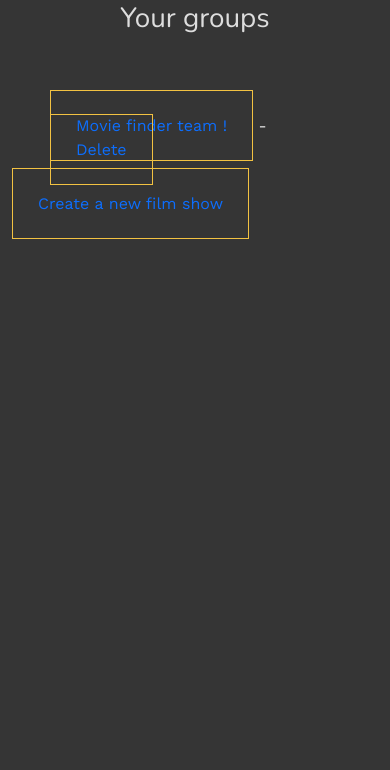
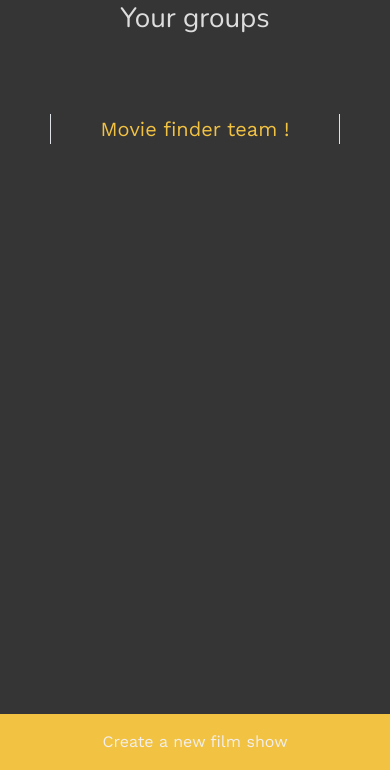
Before and after one commit to tonysnickers/Klaps, a Rails app: page /groups in a window 390 px wide. Shown: the part 74-844 px from the top of the page. Run offline with Rails 7, Linux system fonts and the light colour scheme; a user stored in the database is signed in; data comes from the database, SQL or seed files in the repository; style sheets or scripts are compiled from the project's sources; parts of the project's set-up code (start-up, migrations or seed data) failed here and were passed over; some libraries are stand-ins or nearby versions.

Commit message:
responsive for mobile

```diff
--- a/app/assets/stylesheets/components/_buttons.scss
+++ b/app/assets/stylesheets/components/_buttons.scss
@@ -18,12 +18,13 @@
 .bottom-button {
   position: absolute;
   bottom: 0;
+  left: 0;
   width: 100%;
   padding: 20px;
+  color: $darkgray;
   text-align: center;
-  color: $darkgray;
+  background-color: $yellow;
   text-decoration: none;
-  background-color: $yellow;
   font-weight: bold;
 }
 
@@ -45,8 +46,29 @@
 }
 
 .group-button {
+  text-align: center;
   border: 1px solid $yellow;
+  background-color: $yellow;
   text-decoration: none;
-  padding: 25px;
-  margin: 50px 0;
+  color: $white;
+  // opacity: .7;
 }
+// .group-button:focus {
+//   opacity: 1;
+//   color: $white;
+//   background-color: $yellow;
+// }
+.add-group {
+  font-size: 20px;
+  color: $yellow;
+  text-decoration: none;
+}
+.delete {
+  color: red;
+  text-decoration: none;
+}
+.pos {
+  padding: 15px;
+  position: absolute;
+  bottom: 0px;
+}
--- a/app/assets/stylesheets/components/_index.scss
+++ b/app/assets/stylesheets/components/_index.scss
@@ -7,4 +7,5 @@
 @import "home_page";
 @import "link";
 @import "navbar";
+@import "progress_bar";
 @import "titles";
--- /dev/null
+++ b/app/assets/stylesheets/components/_progress_bar.scss
@@ -0,0 +1,3 @@
+.progress {
+  margin: 10px 0;
+}
--- a/app/views/groups/index.html.erb
+++ b/app/views/groups/index.html.erb
@@ -3,12 +3,13 @@
 </div>
 
 <div class="row">
-  <div class="col-sm padd-s">
+  <div class="col-sm padd-s text-center d-block">
     <% @groups.each do |group| %>
-      <%= link_to group.name.capitalize, group_path(group.id), class:'group-button' %> -
-      <%= link_to "Delete", group_path(group.id), data: {turbo_method: "patch"}, class:'group-button' %>
+      <div class="border-start border-end">
+        <%= link_to group.name.capitalize, group_path(group.id), class:'add-group' %>
+      </div>
     <% end %>
   </div>
+
+  <%= link_to "Create a new film show", new_group_path, class:'group-button pos' %>
 </div>
-
-<p><%= link_to "Create a new film show", new_group_path, class:'group-button' %></p>
```
Also changed, not shown: app/views/groups/show.html.erb (+18 -12 lines).
